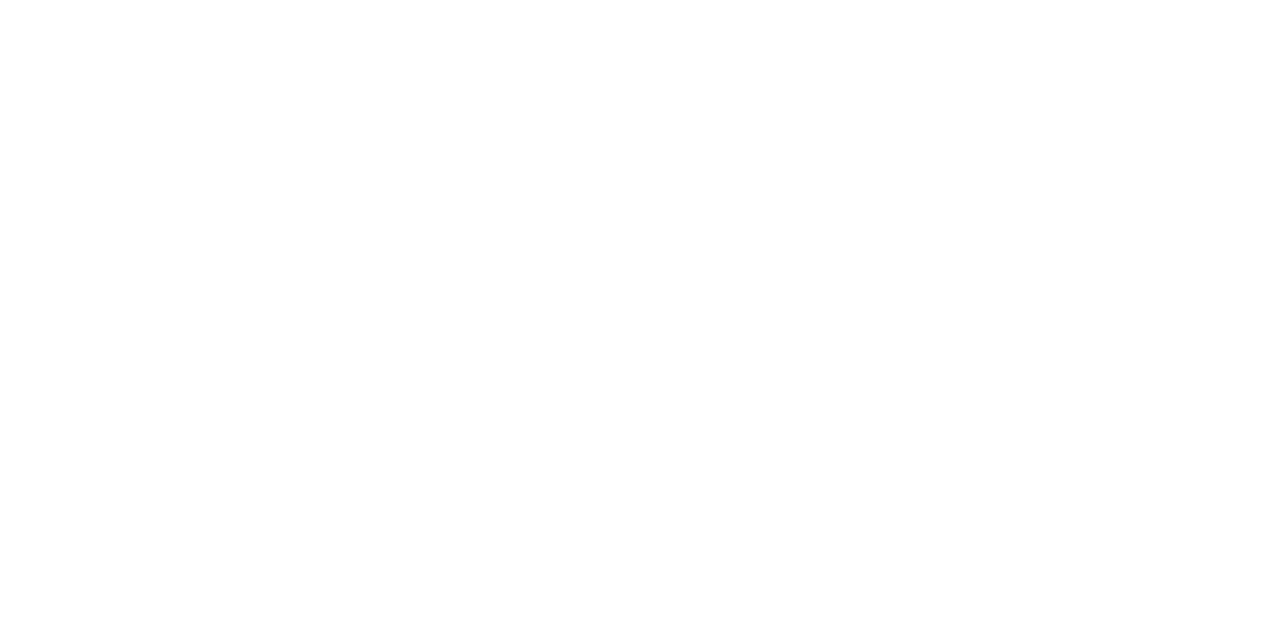
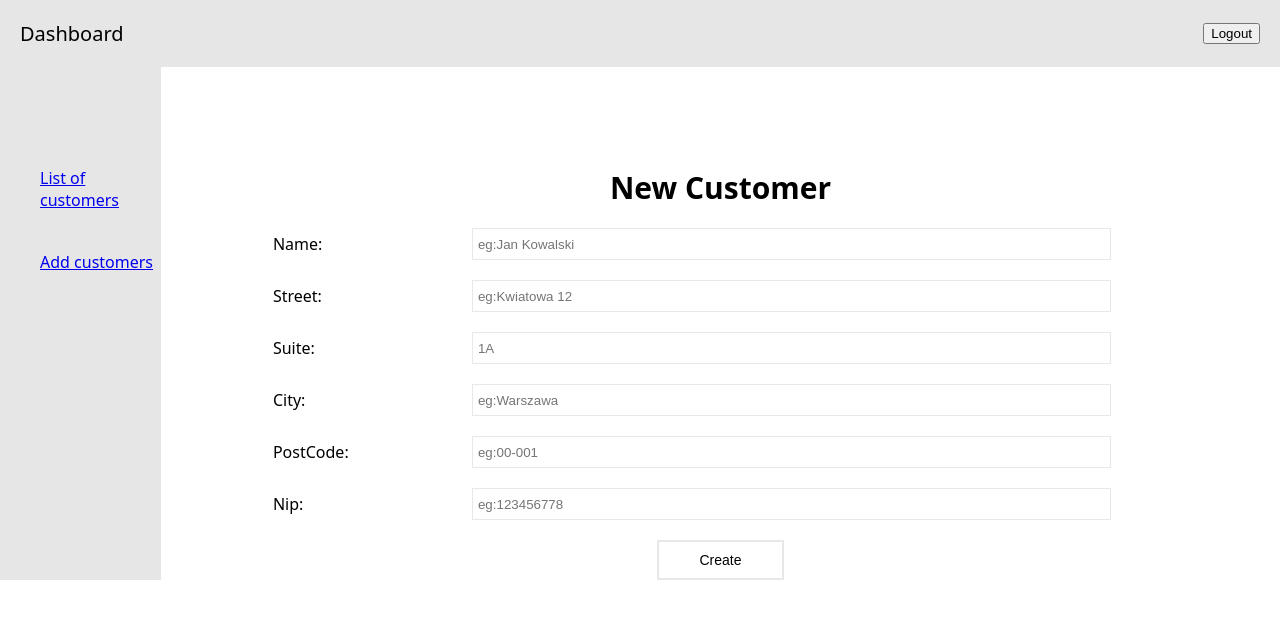
Before and after one commit to tycoonkabuzi/CRM_system, a React (Vite) app: page /dashboard/newcostomer in a window 1280 px wide. Before the commit this address had no page. Shown: the top 618 px of the page. Built offline with nearby package versions, Linux system fonts and the light colour scheme.

Commit message:
Done retrieving single user

```diff
--- a/src/App.tsx
+++ b/src/App.tsx
@@ -5,6 +5,7 @@ import Login from "./components/Login";
 import Dashboard from "./views/Dashboard";
 import Customer from "./components/Customer";
 import ListCustomers from "./components/ListCustomers";
+import NewCustomer from "./views/NewCustomer";
 
 function App() {
   return (
@@ -15,6 +16,7 @@ function App() {
         <Route path="/dashboard" element={<Dashboard />}>
           <Route index element={<ListCustomers />} />
           <Route path="customer/:id" element={<Customer />} />
+          <Route path="newcostomer" element={<NewCustomer />} />
         </Route>
       </Routes>
     </>
--- a/src/components/Customer.tsx
+++ b/src/components/Customer.tsx
@@ -1,4 +1,62 @@
+import styled from "styled-components";
+import { Title } from "../reusableStyle/loginSignOut";
+import { apiClient } from "../apiCRM";
+import { useEffect, useState } from "react";
+import { useParams } from "react-router";
+const Main = styled.div`
+  margin: auto;
+  width: 50%;
+  text-align: left;
+
+  margin-top: 100px;
+`;
+const SubTitle = styled.h2`
+  margin: 12px 0px 12px 0px;
+`;
+const Address = styled.h3`
+  margin: 12px 0px 12px 0px;
+`;
+const UnOrderedList = styled.ul``;
+const Element = styled.li`
+  margin: 10px 0px 10px 0px;
+`;
+
 const Customer = () => {
-  return <div>Customer</div>;
+  const [data, setData] = useState();
+  const { id } = useParams();
+  const getCustomer = async () => {
+    try {
+      const response = await apiClient.get(`/customers/${id}`);
+      setData(response.data);
+    } catch (error) {
+      console.error("Unable to Fetch the user", error);
+    }
+  };
+  useEffect(() => {
+    getCustomer();
+  }, []);
+
+  console.log(data);
+  return (
+    <Main>
+      <Title>Customer</Title>
+
+      {data ? (
+        <>
+          <SubTitle>Name: {data.name}</SubTitle>
+          <Address> address:</Address>
+          <UnOrderedList>
+            <Element>street:{data.address.street} </Element>
+            <Element> suite: {data.address.suite}</Element>
+            <Element> city: {data.address.city}</Element>
+            <Element> postcode: {data.address.postcode}</Element>
+          </UnOrderedList>
+          <p>Nip: {data.nip}</p>
+        </>
+      ) : (
+        <p>Loading </p>
+      )}
+    </Main>
+  );
 };
 export default Customer;
--- a/src/components/ListCustomers.tsx
+++ b/src/components/ListCustomers.tsx
@@ -3,6 +3,7 @@ import styled from "styled-components";
 import { apiClient } from "../apiCRM";
 import { SmallButton } from "../reusableStyle/buttons";
 import { Link, useParams, useSearchParams } from "react-router";
+import Pagination from "./Pagination";
 
 const Main = styled.div`
   margin-top: 100px;
@@ -17,10 +18,12 @@ const OrderedList = styled.ol`
 `;
 const ContainerSingleCustomer = styled.div`
   display: flex;
-
   margin-bottom: 12px;
 `;
-const SingleCustomer = styled.li``;
+const SingleCustomer = styled.li`
+  width: 30%;
+  text-align: left;
+`;
 const ListCustomers = () => {
   type CustomerData = {
     actions: string[];
@@ -37,32 +40,36 @@ const ListCustomers = () => {
     _id: string;
   };
   const [data, setData] = useState<CustomerData[]>();
+  const [loading, setLoading] = useState(true);
 
   const [searchParams] = useSearchParams();
   let page = searchParams.get("page");
 
   const getCustomers = async () => {
+    setLoading(true);
     try {
-      const response = await apiClient.get(`/customers?page=${page} &limit=10`);
+      const response = await apiClient.get(`/customers?page=${page}&limit=10`);
       setData(response.data.data);
     } catch (error) {
       console.error("Error fetching clients:", error);
+    } finally {
+      setLoading(false);
     }
   };
   useEffect(() => {
     getCustomers();
-  }, []);
+  }, [page]);
 
   return (
     <Main>
       <Title>List of Customers</Title>
       <OrderedList>
-        {data ? (
+        {loading == false ? (
           data.map((data: CustomerData) => (
             <ContainerSingleCustomer key={data._id}>
-              <Link to={`/ dashboard/customer/${data._id}`}>
-                <SingleCustomer> {data.name}</SingleCustomer>
-              </Link>
+              <SingleCustomer>
+                <Link to={`/dashboard/customer/${data._id}`}>{data.name}</Link>
+              </SingleCustomer>
               <SmallButton>Edit</SmallButton>
               <SmallButton>Delete</SmallButton>
             </ContainerSingleCustomer>
@@ -71,6 +78,7 @@ const ListCustomers = () => {
           <p> Loading...</p>
         )}
       </OrderedList>
+      <Pagination />
     </Main>
   );
 };
--- a/src/components/Pagination.tsx
+++ b/src/components/Pagination.tsx
@@ -32,12 +32,13 @@ const Pagination = () => {
     createPagination(page);
   }, [page]);
   const navigate = useNavigate();
+  console.log(page);
   return (
     <Main>
       {pageArray.length > 1 ? (
         pageArray.map((aPage) => (
           <SmallButton
-            onClick={() => navigate(`/customers?page=${aPage} &limit=10`)}
+            onClick={() => navigate(`/dashboard?page=${aPage}&limit=10`)}
           >
             {aPage}
           </SmallButton>
--- a/src/views/Dashboard.tsx
+++ b/src/views/Dashboard.tsx
@@ -2,8 +2,6 @@ import { useDispatch } from "react-redux";
 import styled from "styled-components";
 import { logout } from "../store/authenticationSlice";
 import { Link, Outlet, useNavigate } from "react-router";
-
-import Pagination from "../components/Pagination";
 
 const Main = styled.div``;
 const NavigationBar = styled.nav`
@@ -72,13 +70,12 @@ const Dashboard = () => {
             </ListElement>
 
             <ListElement>
-              <Link to={""}>Add customers</Link>
+              <Link to={"/dashboard/newcostomer"}>Add customers</Link>
             </ListElement>
           </UnOrderedList>
         </SideBar>
         <Outlet />
       </ContainerContent>
-      <Pagination />
     </Main>
   );
 };
--- a/src/views/NewCustomer.tsx
+++ b/src/views/NewCustomer.tsx
@@ -1,4 +1,112 @@
+import styled from "styled-components";
+import { Title, Form, Label, Input } from "../reusableStyle/loginSignOut";
+import { Button } from "../reusableStyle/buttons";
+import { useState } from "react";
+import { apiClient } from "../apiCRM";
+
+const Main = styled.div`
+  margin-top: 100px;
+`;
 const NewCustomer = () => {
-  return <Main></Main>;
+  type NewCustomer = {
+    name: string;
+    address: {
+      street: string;
+      suite: string;
+      city: string;
+      postcode: string;
+    };
+    nip: string;
+    actions: string[];
+  };
+  const [data, setData] = useState<NewCustomer>({
+    name: "",
+    address: { street: "", suite: "", city: "", postcode: "" },
+    nip: "1234567890",
+    actions: ["64b3f1b5e8b0a1234567890c", "64b3f1b5e8b0a1234567890d"],
+  });
+
+  const createCustomer = async () => {
+    try {
+      const response = await apiClient.post(`/customers`, data);
+      alert("sent");
+    } catch (error) {
+      console.error("unable to send client to api", error);
+    }
+  };
+
+  const handleChange = (e) => {
+    const name = e.target.name;
+    const value = e.target.value;
+    setData((prev) => ({
+      ...prev,
+      ...(name in prev.address
+        ? { address: { ...prev.address, [name]: value } }
+        : { [name]: value }),
+    }));
+  };
+  console.log(data);
+
+  return (
+    <Main>
+      <Title>New Customer</Title>
+      <Form>
+        <Label>Name:</Label>
+        <Input
+          name="name"
+          type="text"
+          placeholder="eg:Jan Kowalski"
+          onChange={handleChange}
+        />
+        <Label>Street:</Label>
+        <Input
+          name="street"
+          type="text"
+          placeholder="eg:Kwiatowa 12"
+          onChange={handleChange}
+        />
+        <Label>Suite:</Label>
+
+        <Input
+          name="suite"
+          type="text"
+          placeholder="1A"
+          onChange={handleChange}
+        />
+
+        <Label>City:</Label>
+        <Input
+          name="city"
+          type="text"
+          placeholder="eg:Warszawa"
+          onChange={handleChange}
+        />
+
+        <Label>PostCode:</Label>
+        <Input
+          name="postcode"
+          type="text"
+          placeholder="eg:00-001"
+          onChange={handleChange}
+        />
+
+        <Label>Nip:</Label>
+        <Input
+          name="nip"
+          type="text"
+          placeholder="eg:123456778"
+          onChange={handleChange}
+        />
+        <Button
+          onClick={(e) => {
+            e.preventDefault();
+            createCustomer();
+          }}
+        >
+          Create
+        </Button>
+      </Form>
+    </Main>
+  );
 };
 export default NewCustomer;
```
